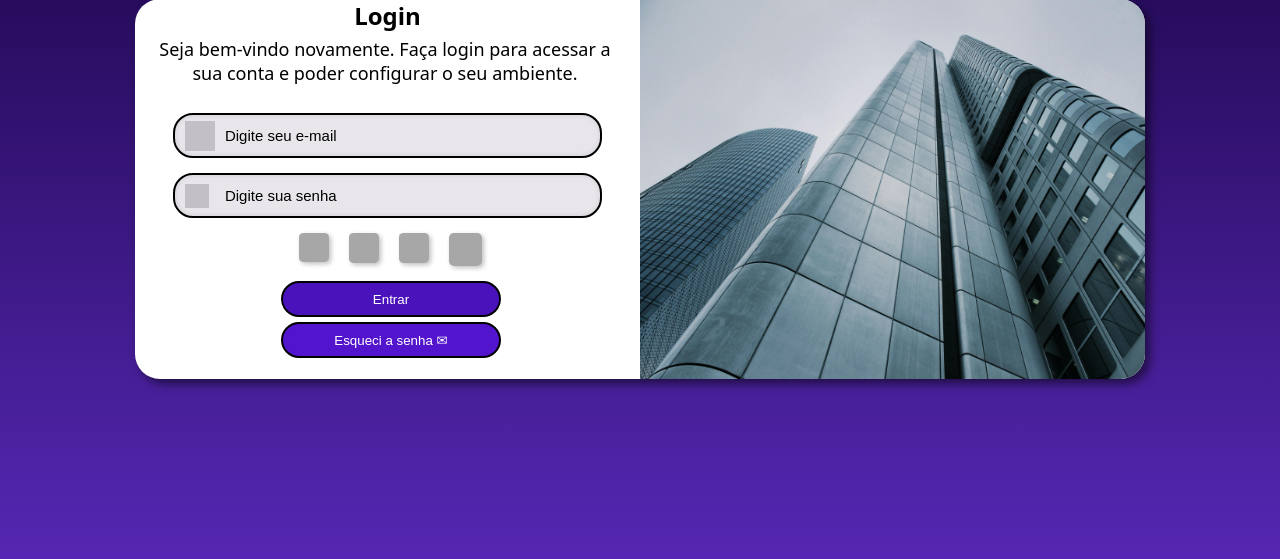
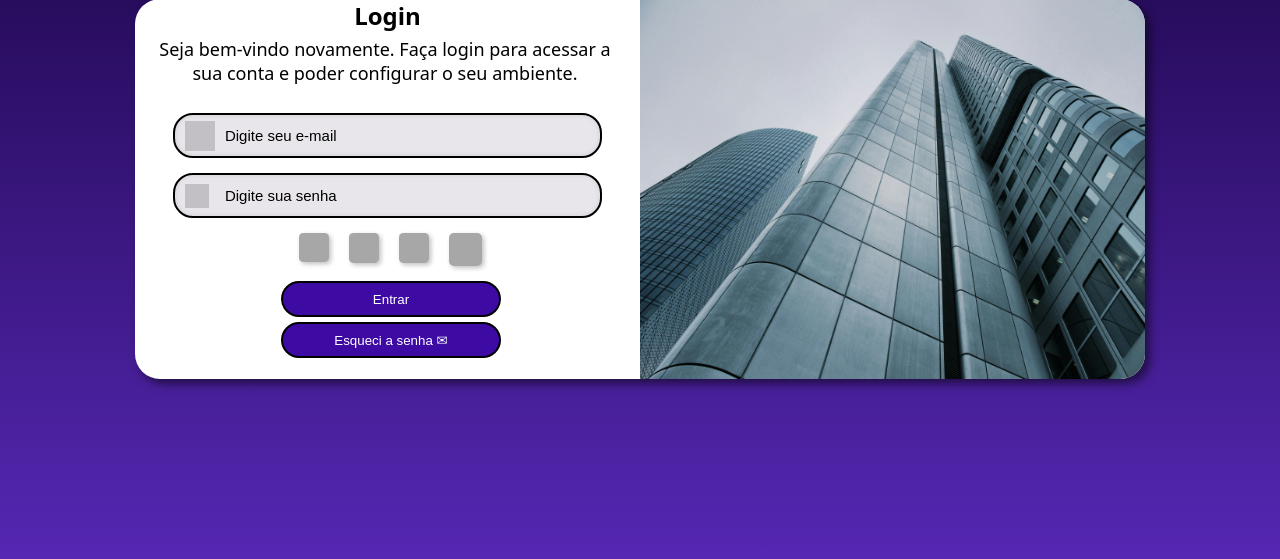
Before and after one commit to Renannavarro016/projeto-login, a PHP site: page / in a window 1280 px wide. Shown: the part 201-760 px from the top of the page. Run offline with PHP 8.4, Linux system fonts and the light colour scheme; grey boxes are pictures that could not be loaded.

Commit message:
new update

```diff
--- a/estilos/style.css
+++ b/estilos/style.css
@@ -8,7 +8,7 @@
 }
 
 body {
-    background-color: #5314CD;
+    background-color: #5214cd;
     margin: auto;
     font-family: system-ui, -apple-system, BlinkMacSystemFont, 'Segoe UI', Roboto, Oxygen, Ubuntu, Cantarell, 'Open Sans', 'Helvetica Neue', sans-serif;
 }
@@ -128,7 +128,7 @@ section {
     border-radius: 20px;
     border: 2px solid black;
     color: white;
-    background-color: #4a12bb;
+    background-color: #3d0aa3;
     transition: all 0.6s;
     margin-top: 5px;
     margin-left: 7px;
@@ -140,7 +140,7 @@ section {
     border-radius: 20px;
     border: 2px solid black;
     color: white;
-    background-color: #5314CD;
+    background-color: #3d0aa3;
     transition: all 0.6s;
     margin-top: 0px;
     margin-left: 7px;
```
